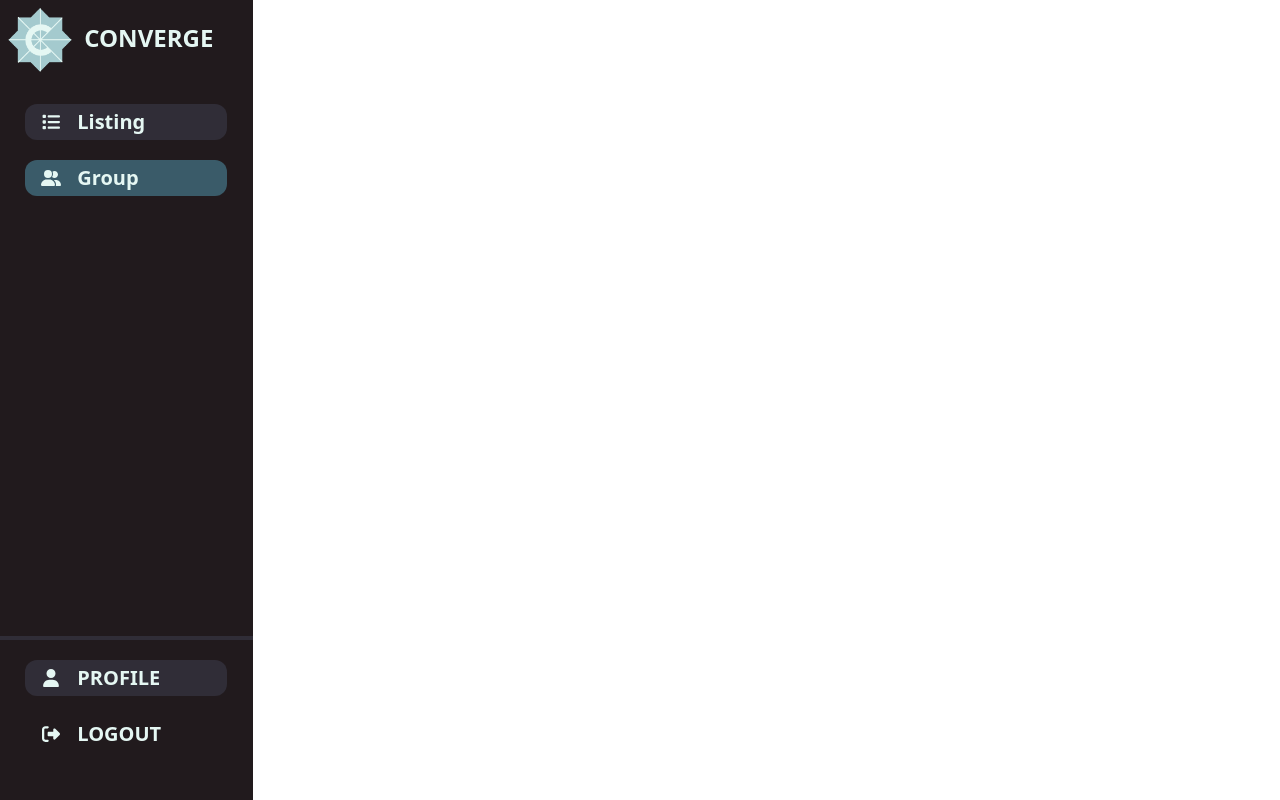
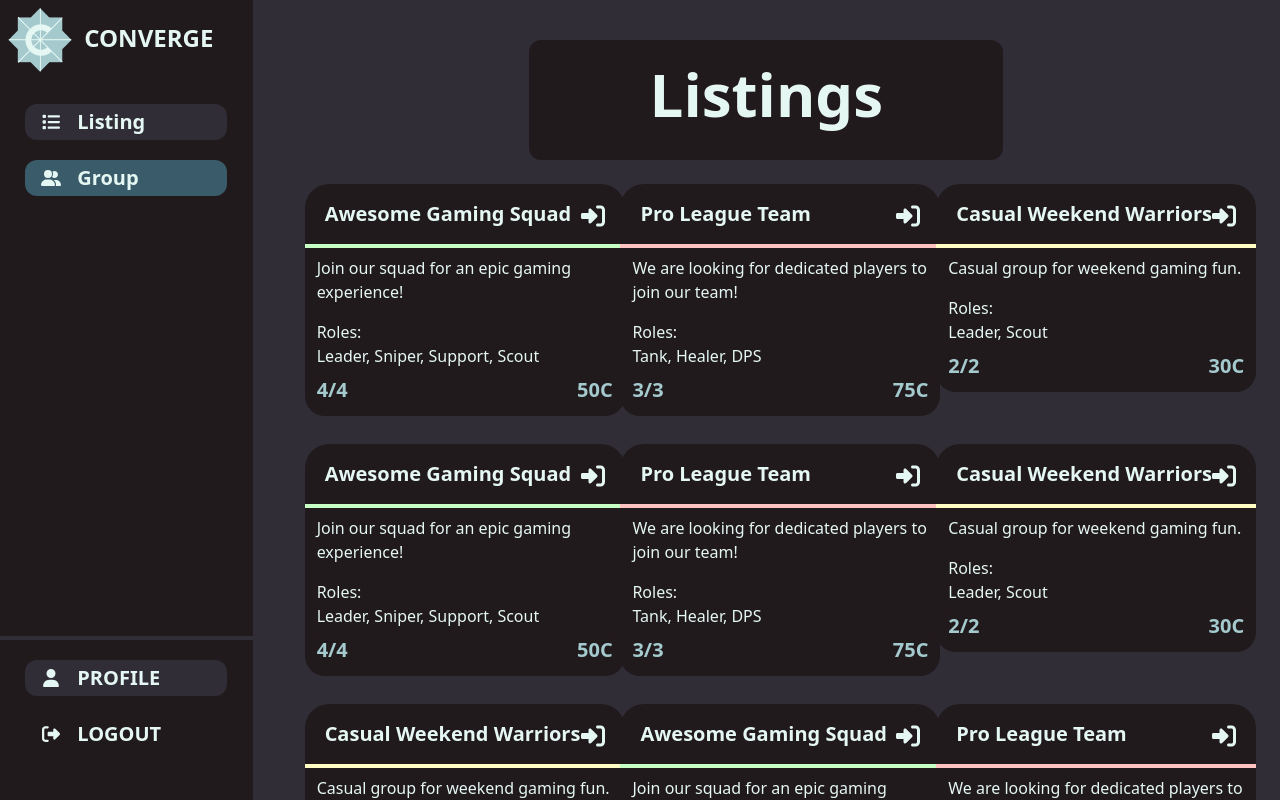
Before and after one commit to 3ricLu/HawkHacks, a React (Vite) app in the folder client/: page /group in a window 1280 px wide. Built offline with nearby package versions, Linux system fonts and the light colour scheme; a web font is replaced by a local one.

Commit message:
Listings page frontend

```diff
--- /dev/null
+++ b/client/src/components/Listing.tsx
@@ -0,0 +1,72 @@
+import { FontAwesomeIcon } from "@fortawesome/react-fontawesome";
+import { faRightToBracket } from "@fortawesome/free-solid-svg-icons";
+import React from "react";
+
+// Define the interface for the props
+interface ListingProps {
+  title: string;
+  price: number;
+  elo: number;
+  roles: string[];
+  description: string;
+  members: string[];
+  listingOwner: string;
+  listingID: number;
+}
+
+// Create the component
+const Listing: React.FC<ListingProps> = ({
+  title,
+  price,
+  elo,
+  roles,
+  description,
+  members,
+  listingOwner,
+  listingID,
+}) => {
+  return (
+    <div className="listing-container w-80 h-fill mt-2 mx-1 mb-1 bg-gray-200 rounded-3xl">
+      <div className="listings-title flex flex-row object-contain justify-between">
+        <h1 className="title-text text-white font-bold py-4 pl-5 text-xl">
+          {title}
+        </h1>
+        <div className="placeholder"></div>
+        <FontAwesomeIcon
+          icon={faRightToBracket}
+          className="join-icon w-6 h-6 pr-5 pt-5 justify-self-end text-white"
+        />
+      </div>
+      {elo < 1000 && (
+        <h2>
+          <div className="difficulty-bar w-full h-1 bg-green"></div>
+        </h2>
+      )}
+      {elo >= 1000 && elo < 2000 && (
+        <h2>
+          <div className="difficulty-bar w-full h-1 bg-yellow"></div>
+        </h2>
+      )}
+      {elo > 2000 && (
+        <h2>
+          <div className="difficulty-bar w-full h-1 bg-red"></div>
+        </h2>
+      )}
+      <h1 className="description text-white px-3 py-2 text-l">{description}</h1>
+      <h1 className="roles text-white px-3 py-2 text-l">
+        <div>Roles:</div> {roles.join(", ")}
+      </h1>
+      <div className="members-and-price-container w-fill h-10 bg-gray-200 flex justify-between rounded-3xl">
+        <h1 className="slots-taken font-bold text-purple-200 px-3 text-xl text-left">
+          {members.length}/{roles.length}
+        </h1>
+        <div className="placeholder"> </div>
+        <h1 className="price font-bold text-purple-200 px-3 text-xl">
+          {price}C
+        </h1>
+      </div>
+    </div>
+  );
+};
+
+export default Listing;
--- a/client/src/pages/GroupPage.tsx
+++ b/client/src/pages/GroupPage.tsx
@@ -1,10 +1,118 @@
 import Navigation from "../components/Navigation.tsx";
+import Listing from "../components/Listing.tsx";
+import("../App.css");
+export default function GroupPage() {
+  const mockListings = [
+    {
+      title: "Awesome Gaming Squad",
+      price: 50,
+      elo: 2,
+      roles: ["Leader", "Sniper", "Support", "Scout"],
+      description: "Join our squad for an epic gaming experience!",
+      members: ["Alice", "Bob", "Charlie", "Dave"],
+      listingOwner: "JohnDoe123",
+      listingID: 1,
+    },
+    {
+      title: "Pro League Team",
+      price: 75,
+      elo: 3200,
+      roles: ["Tank", "Healer", "DPS"],
+      description: "We are looking for dedicated players to join our team!",
+      members: ["Eve", "Frank", "Grace"],
+      listingOwner: "ProGamer456",
+      listingID: 2,
+    },
+    {
+      title: "Casual Weekend Warriors",
+      price: 30,
+      elo: 1800,
+      roles: ["Leader", "Scout"],
+      description: "Casual group for weekend gaming fun.",
+      members: ["Hank", "Ivy"],
+      listingOwner: "CasualGamer789",
+      listingID: 3,
+    },
+    {
+      title: "Awesome Gaming Squad",
+      price: 50,
+      elo: 2,
+      roles: ["Leader", "Sniper", "Support", "Scout"],
+      description: "Join our squad for an epic gaming experience!",
+      members: ["Alice", "Bob", "Charlie", "Dave"],
+      listingOwner: "JohnDoe123",
+      listingID: 1,
+    },
+    {
+      title: "Pro League Team",
+      price: 75,
+      elo: 3200,
+      roles: ["Tank", "Healer", "DPS"],
+      description: "We are looking for dedicated players to join our team!",
+      members: ["Eve", "Frank", "Grace"],
+      listingOwner: "ProGamer456",
+      listingID: 2,
+    },
+    {
+      title: "Casual Weekend Warriors",
+      price: 30,
+      elo: 1800,
+      roles: ["Leader", "Scout"],
+      description: "Casual group for weekend gaming fun.",
+      members: ["Hank", "Ivy"],
+      listingOwner: "CasualGamer789",
+      listingID: 3,
+    },
+    {
+      title: "Casual Weekend Warriors",
+      price: 30,
+      elo: 1800,
+      roles: ["Leader", "Scout"],
+      description: "Casual group for weekend gaming fun.",
+      members: ["Hank", "Ivy"],
+      listingOwner: "CasualGamer789",
+      listingID: 3,
+    },
+    {
+      title: "Awesome Gaming Squad",
+      price: 50,
+      elo: 2,
+      roles: ["Leader", "Sniper", "Support", "Scout"],
+      description: "Join our squad for an epic gaming experience!",
+      members: ["Alice", "Bob", "Charlie", "Dave"],
+      listingOwner: "JohnDoe123",
+      listingID: 1,
+    },
+    {
+      title: "Pro League Team",
+      price: 75,
+      elo: 3200,
+      roles: ["Tank", "Healer", "DPS"],
+      description: "We are looking for dedicated players to join our team!",
+      members: ["Eve", "Frank"],
+      listingOwner: "ProGamer456",
+      listingID: 2,
+    },
+    // Add more mock listings as needed
+  ];
 
-export default function GroupPage() {
   return (
     <div className="App flex flex-row h-screen">
       <Navigation />
-      <div className="home-screen-container flex flex-row w-full h-full flex-wrap overflow-y-scroll overflow-x-hidden p-10"></div>
+      <div className="home-screen-container flex flex-col w-full h-full flex-wrap overflow-y-scroll overflow-x-hidden p-10 bg-gray-100 items-center">
+        <div className="title-container h-1/6 w-1/2 rounded-xl bg-gray-200 items-center mb-2">
+          <div className="font-12 text-center mt-6 font-bold text-white text-6xl">
+            Listings
+          </div>
+        </div>
+        <div className="listings-container h-4/5 w-fill bg-gray-100 align-bottom grid grid-cols-3 justify-center">
+          {mockListings.map((listing) => (
+            <div className="m-2">
+              <Listing key={listing.listingID} {...listing} />{" "}
+            </div>
+          ))}
+        </div>
+      </div>
     </div>
   );
 }
--- a/client/src/pages/ListingsPage.tsx
+++ b/client/src/pages/ListingsPage.tsx
@@ -5,7 +5,7 @@ export default function ListingsPage() {
     <div className="App flex flex-row h-screen">
       <Navigation />
       <div className="home-screen-container flex flex-col w-full h-full flex-wrap overflow-y-scroll overflow-x-hidden p-10 bg-gray-100">
-        <div className="create-new-posting h-36 w-96 border-2 mb-2"></div>
+        <div className="listings-title h-36 w-96 border-2 mb-2 bg-gray-200"></div>
         <div className="postings-container flex flex-row h-fill w-full border-2">
           <div className="posting-container h-96 w-full border-2"></div>
           <div className="group-container h-96 w-64 border-2"></div>
--- a/client/tailwind.config.js
+++ b/client/tailwind.config.js
@@ -13,9 +13,9 @@ export default {
       blue: "#1fb6ff",
       pink: "#ff49db",
       orange: "#ff7849",
-      green: "#13ce66",
-      red: "#d1001f",
-      yellow: "#e5de00",
+      green: "#C5FFC3",
+      red: "#FFC3C3",
+      yellow: "#FFFDC3",
       gray: {
         100: "#302D37",
         200: "#211A1D",
```
